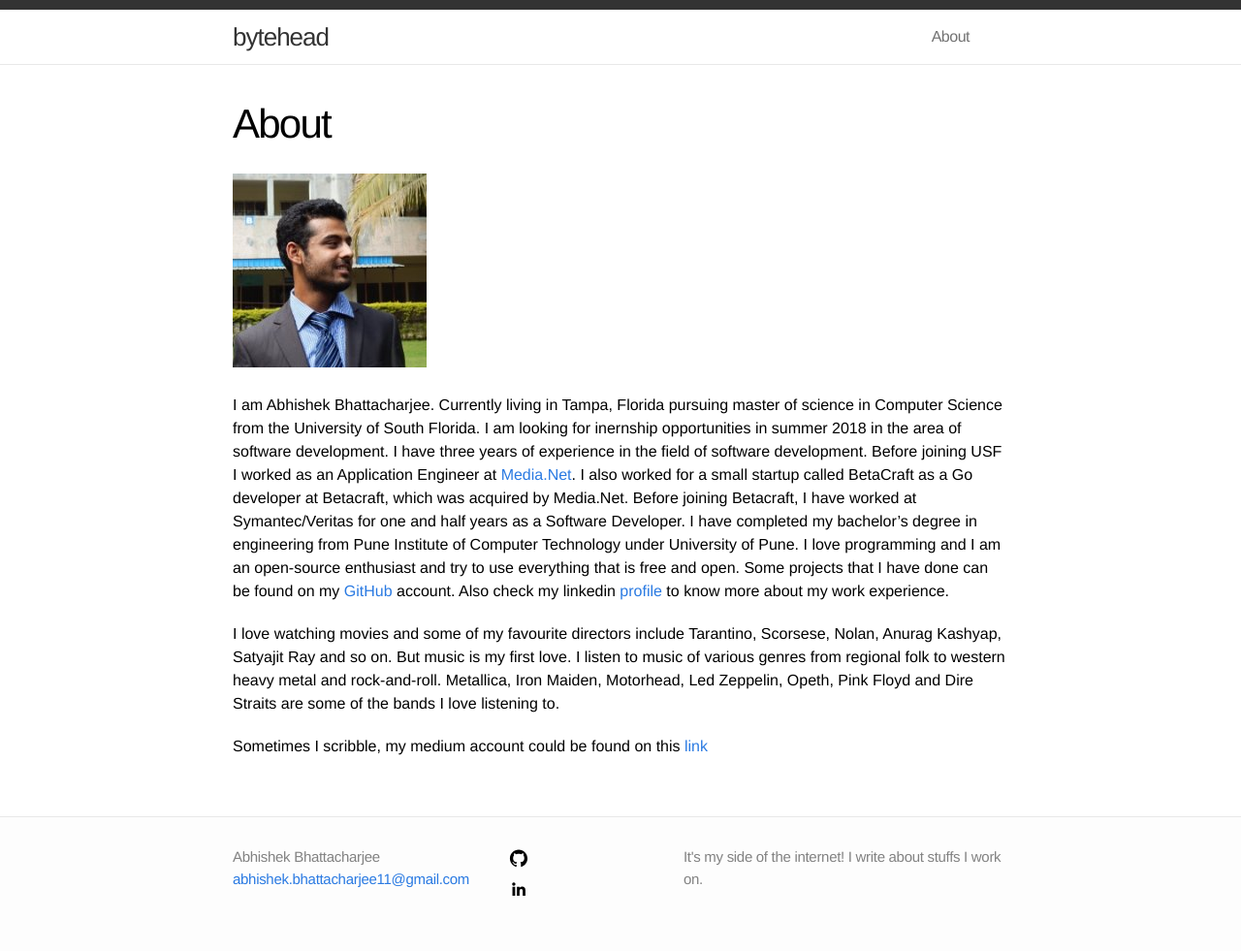
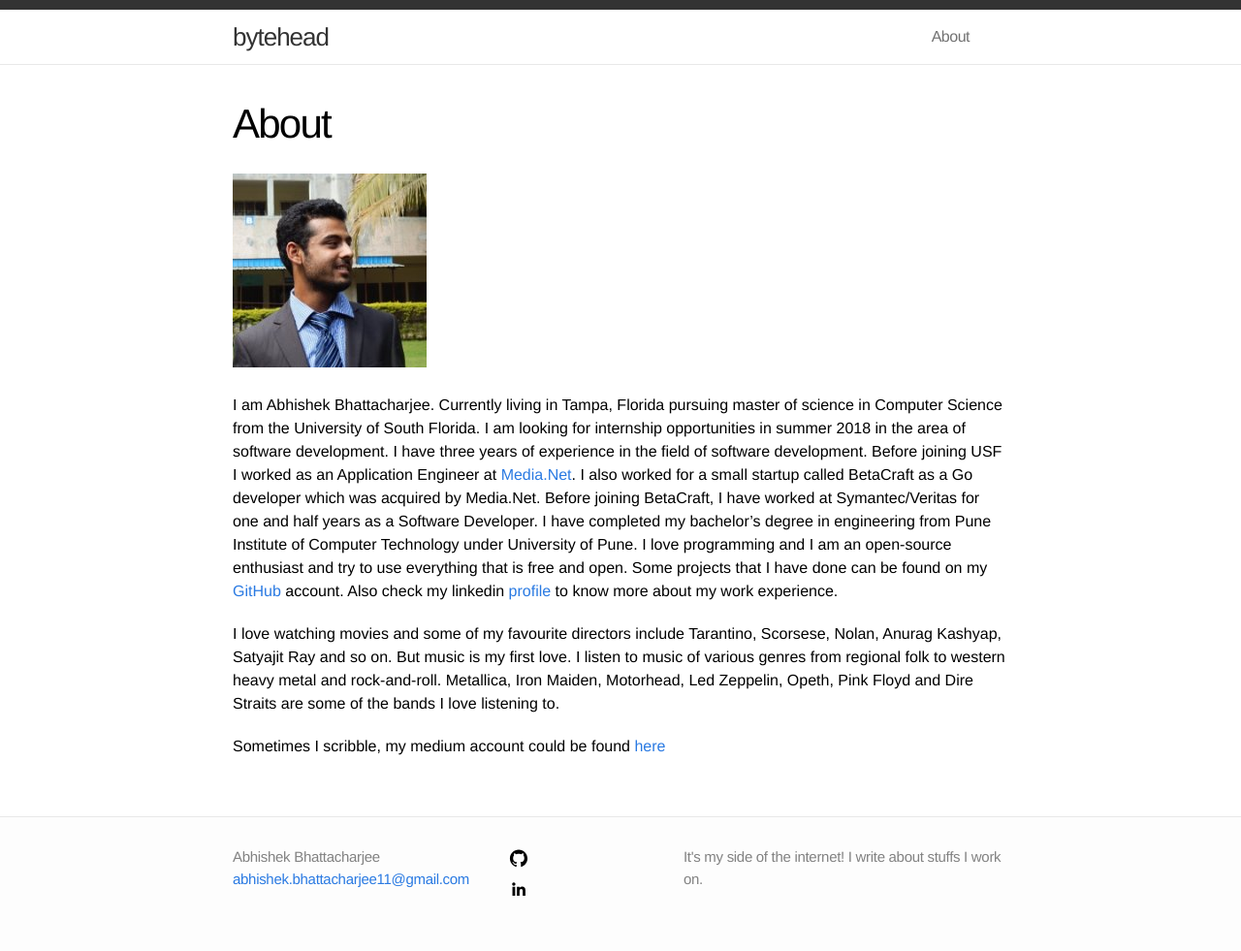
Before and after one commit to abhi11/abhi11.github.io, a Jekyll site: the page built from about.md, in a window 1280 px wide. Shown: the whole page at 97% size. Built offline with Jekyll 4.4.1, drawn with Linux system fonts in a browser that asks for light colours.

Commit message:
Fix typos in about.md

```diff
--- a/about.md
+++ b/about.md
@@ -6,9 +6,9 @@ permalink: /about/
 ![Profile Pic](https://raw.githubusercontent.com/abhi11/abhi11.github.io/master/_img/profile.jpg)
 
 I am Abhishek Bhattacharjee. Currently living in Tampa, Florida pursuing master of science in Computer Science from the University of South Florida.
-I am looking for inernship opportunities in summer 2018 in the area of software development.
-I have three years of experience in the field of software development. Before joining USF I worked as an Application Engineer at [Media.Net](http://www.media.net/). I also worked for a small startup called BetaCraft as a Go developer at Betacraft, which was acquired by Media.Net. Before joining Betacraft, I have worked at Symantec/Veritas for one and half years as a Software Developer. I have completed my bachelor's degree in engineering from Pune Institute of Computer Technology under University of Pune. I love programming and I am an open-source enthusiast and try to use everything that is free and open. Some projects that I have done can be found on my [GitHub](https://github.com/abhi11) account. Also check my linkedin [profile](https://www.linkedin.com/in/abhishekbhattacharjee11) to know more about my work experience.
+I am looking for internship opportunities in summer 2018 in the area of software development. I have three years of experience in the field of software
+development. Before joining USF I worked as an Application Engineer at [Media.Net](http://www.media.net/). I also worked for a small startup called BetaCraft as a Go developer which was acquired by Media.Net. Before joining BetaCraft, I have worked at Symantec/Veritas for one and half years as a Software Developer. I have completed my bachelor's degree in engineering from Pune Institute of Computer Technology under University of Pune. I love programming and I am an open-source enthusiast and try to use everything that is free and open. Some projects that I have done can be found on my [GitHub](https://github.com/abhi11) account. Also check my linkedin [profile](https://www.linkedin.com/in/abhishekbhattacharjee11) to know more about my work experience.
 
 I love watching movies and some of my favourite directors include Tarantino, Scorsese, Nolan, Anurag Kashyap, Satyajit Ray and so on. But music is my first love. I listen to music of various genres from regional folk to western heavy metal and rock-and-roll. Metallica, Iron Maiden, Motorhead, Led Zeppelin, Opeth, Pink Floyd and Dire Straits are some of the bands I love listening to.
 
-Sometimes I scribble, my medium account could be found on this [link](https://medium.com/@abshk11)
+Sometimes I scribble, my medium account could be found [here](https://medium.com/@abshk11)
```
